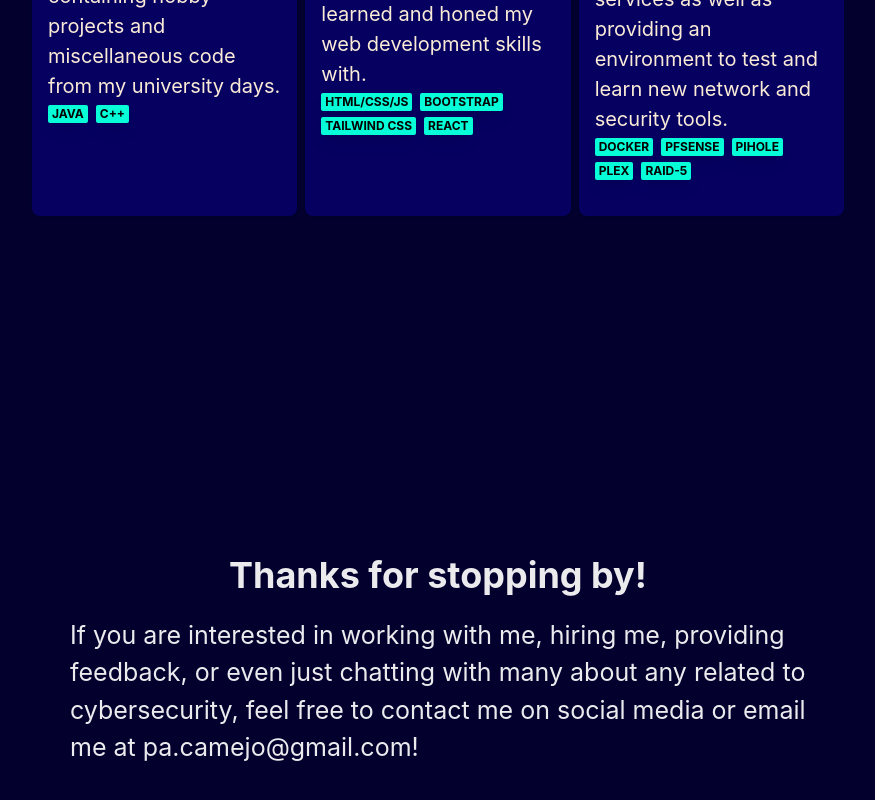
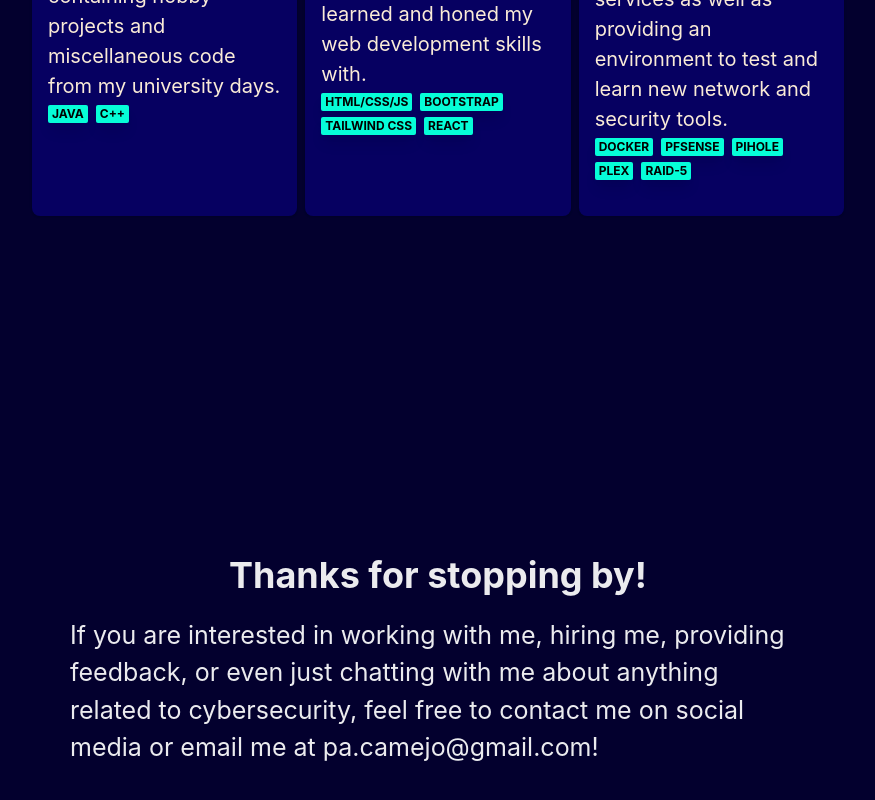
Before and after one commit to PeterCamejo/Personal-Website-v3, a Next.js app: page / in a window 1280 px wide. Shown: the part 2987-3787 px from the top of the page, without its empty margins (202-1077 px from the left). Built offline with nearby package versions, Linux system fonts and the light colour scheme.

Commit message:
typo fix

```diff
--- a/components/sections/ContactSection.js
+++ b/components/sections/ContactSection.js
@@ -17,7 +17,7 @@ const ContactSection = () => {
         >
             <Container maxW='container.md' mb={8} centerContent>
                 <Heading as="h1" mb={5}>Thanks for stopping by!</Heading>
-                <Text fontSize={{base:"20px", md:"25px"}}>If you are interested in working with me, hiring me, providing feedback, or even just chatting with many about any related to cybersecurity, feel free to contact me on social media or email me at pa.camejo@gmail.com!</Text>
+                <Text fontSize={{base:"20px", md:"25px"}}>If you are interested in working with me, hiring me, providing feedback, or even just chatting with me about anything related to cybersecurity, feel free to contact me on social media or email me at pa.camejo@gmail.com!</Text>
             </Container>
             <MobileSocialLinks />
         </Box>
--- a/components/sections/LandingSection.js
+++ b/components/sections/LandingSection.js
@@ -35,7 +35,7 @@ const LandingSection = () =>{
                     An information security professional based in Atlanta, GA
                 </Text>
                 <Text w="100%" fontSize={{base:"16px" , md: "25px"}}>I am a highly driven, Security+ certified information security professional actively seeking employment in cybersecurity remotely or in the Atlanta area.
-                    Always eager to apply my skills, daily studies, and free time to all things infosec, I would love nothing more than to work on new and testing challenges with a dedicated and improvment-focused team.
+                    Always eager to apply my skills, daily studies, and free time to all things infosec, I would love nothing more than to work on new and testing challenges with a dedicated and improvement-focused team.
                 </Text>
             </motion.div>
         </Box>
```
